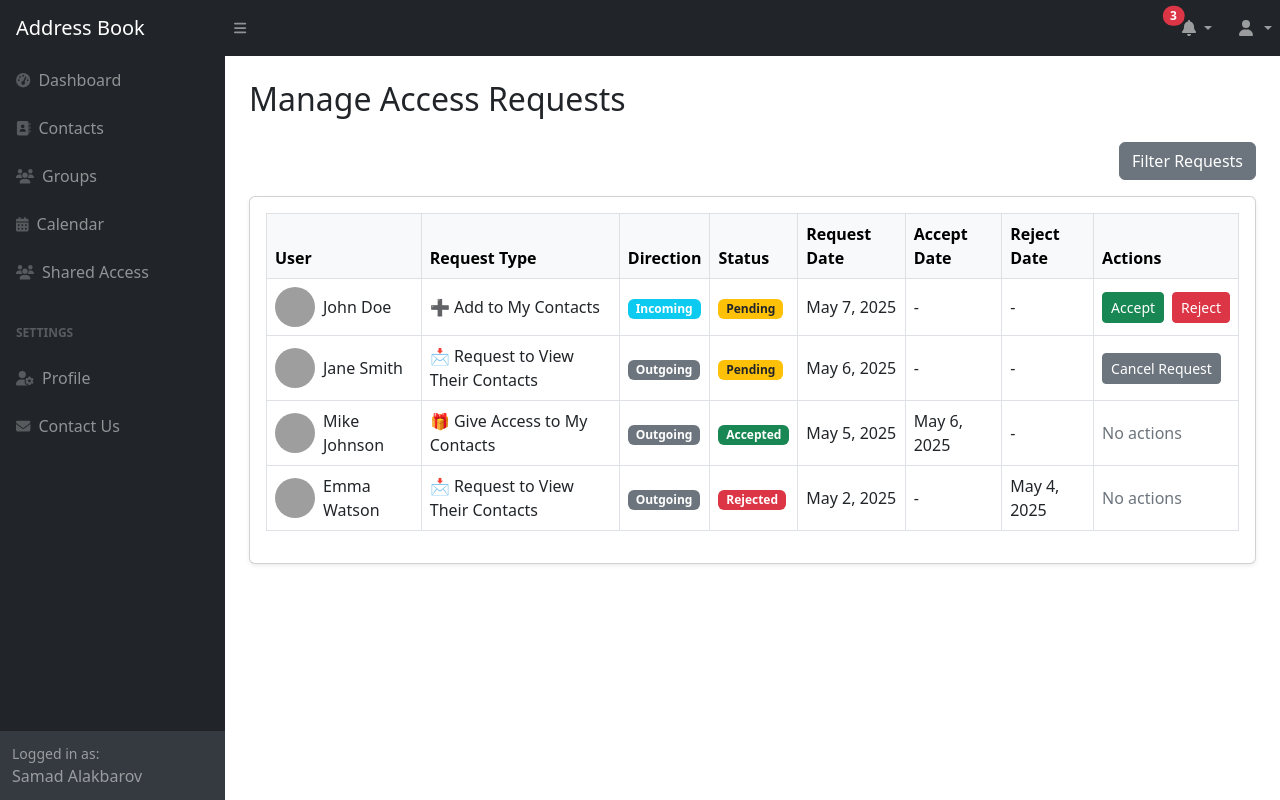
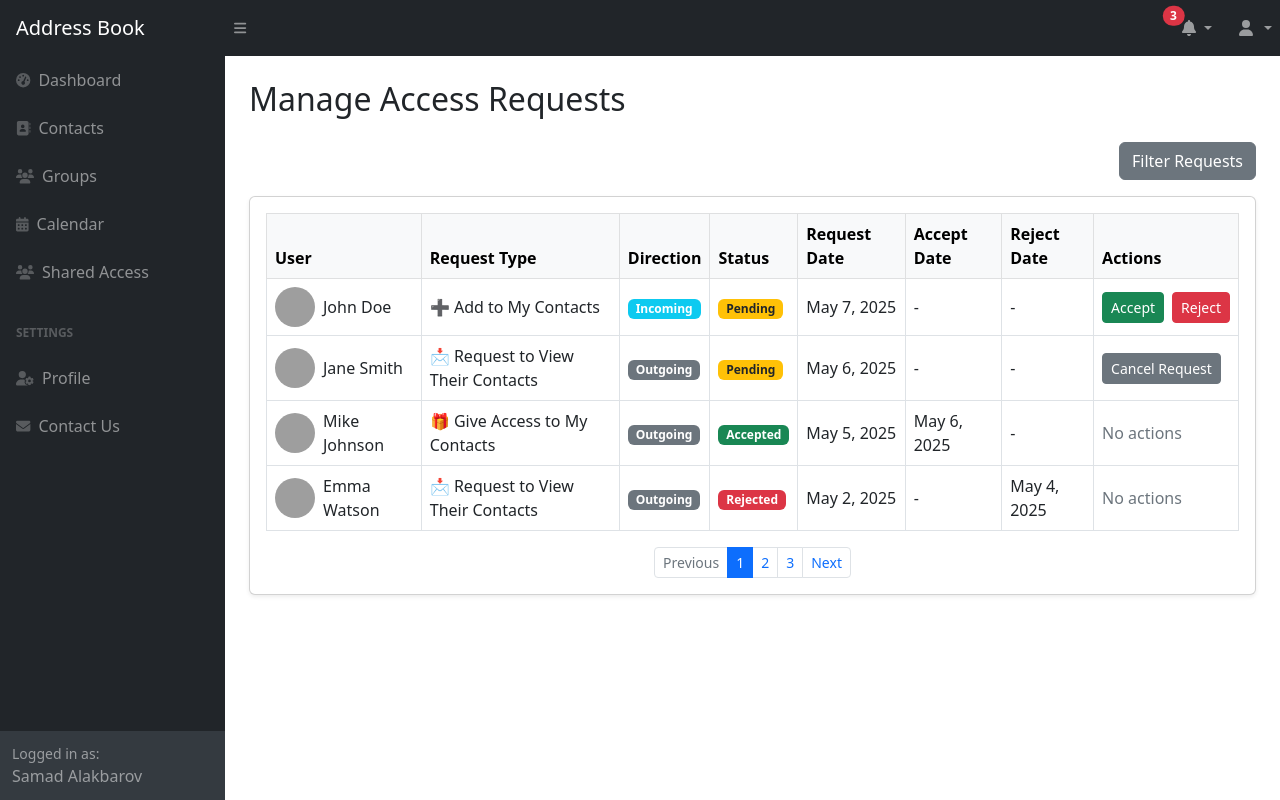
Before and after one commit to Samad126/AdressBookAppWeb, an ASP.NET Core app: page /AccessRequest in a window 1280 px wide. Run offline with ASP.NET Core 8, Linux system fonts and the light colour scheme; some libraries are stand-ins or nearby versions; grey boxes are pictures that could not be loaded.

Commit message:
add pagination to access request

```diff
--- a/Views/AccessRequest/Index.cshtml
+++ b/Views/AccessRequest/Index.cshtml
@@ -106,6 +106,27 @@
 
                 </tbody>
             </table>
+            <div class="d-flex justify-content-center mt-3">
+                <nav aria-label="Access Requests Pagination">
+                    <ul class="pagination pagination-sm mb-0">
+                        <li class="page-item disabled">
+                            <a class="page-link" href="#" tabindex="-1" aria-disabled="true">Previous</a>
+                        </li>
+                        <li class="page-item active">
+                            <a class="page-link" href="#">1</a>
+                        </li>
+                        <li class="page-item">
+                            <a class="page-link" href="#">2</a>
+                        </li>
+                        <li class="page-item">
+                            <a class="page-link" href="#">3</a>
+                        </li>
+                        <li class="page-item">
+                            <a class="page-link" href="#">Next</a>
+                        </li>
+                    </ul>
+                </nav>
+            </div>
         </div>
     </div>
 </div>
```
